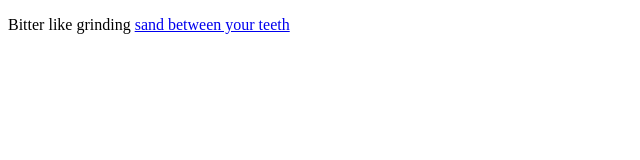
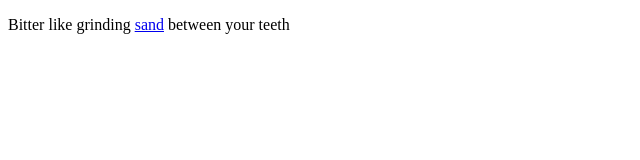
Before and after one commit to adagossett/avt217, a plain HTML site: page p1/page6/index.html in a window 1280 px wide. Shown: the whole page, without its empty margins (0-640 px from the left). Drawn offline with Linux system fonts and the light colour scheme.

Commit message:
Update index.html

```diff
--- a/p1/page6/index.html
+++ b/p1/page6/index.html
@@ -6,6 +6,6 @@
 		<title>Komorebi-Pale Lungs</title>
 	</head>
 	<body>
-		<p>Bitter like grinding <a href="../page7/index.html">sand between your teeth</p>
+		<p>Bitter like grinding <a href="../page7/index.html">sand</a> between your teeth</p>
 	</body>
 </html>
```
